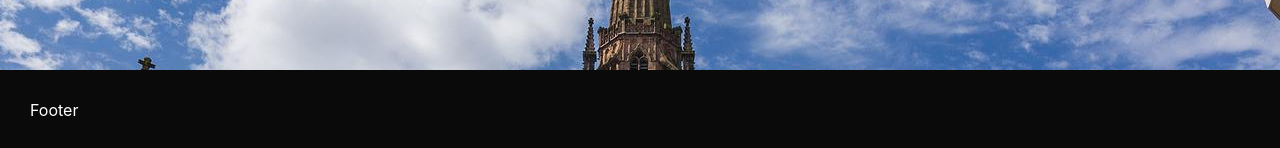
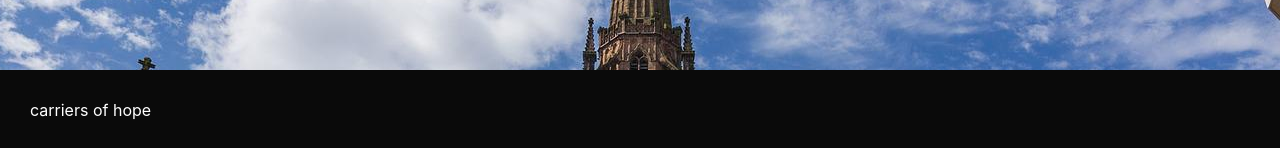
Before and after one commit to Selchuk-Karakus/carriers-of-hope-v2, a React (Create React App) app in the folder client/: page / in a window 1280 px wide. Shown: the part 650-798 px from the top of the page. Built offline with nearby package versions, Linux system fonts and the light colour scheme.

Commit message:
Navbar & Footer
Navbar and Footer finished (maybe)

```diff
--- a/client/src/components/Footer.js
+++ b/client/src/components/Footer.js
@@ -2,7 +2,7 @@ import React from "react";
 import { StyledFooter } from "./styles/Container.styled";
 
 function Footer() {
-  return <StyledFooter>Footer</StyledFooter>;
+  return <StyledFooter>carriers of hope</StyledFooter>;
 }
 
 export default Footer;
--- a/client/src/components/Navbar.js
+++ b/client/src/components/Navbar.js
@@ -9,6 +9,7 @@ function Navbar() {
   return (
     <>
       <StyledNav>
+        <p>carriers of hope</p>
         <div
           className={
             isNavExpanded ? "navigation-menu expanded" : "navigation-menu"
```
